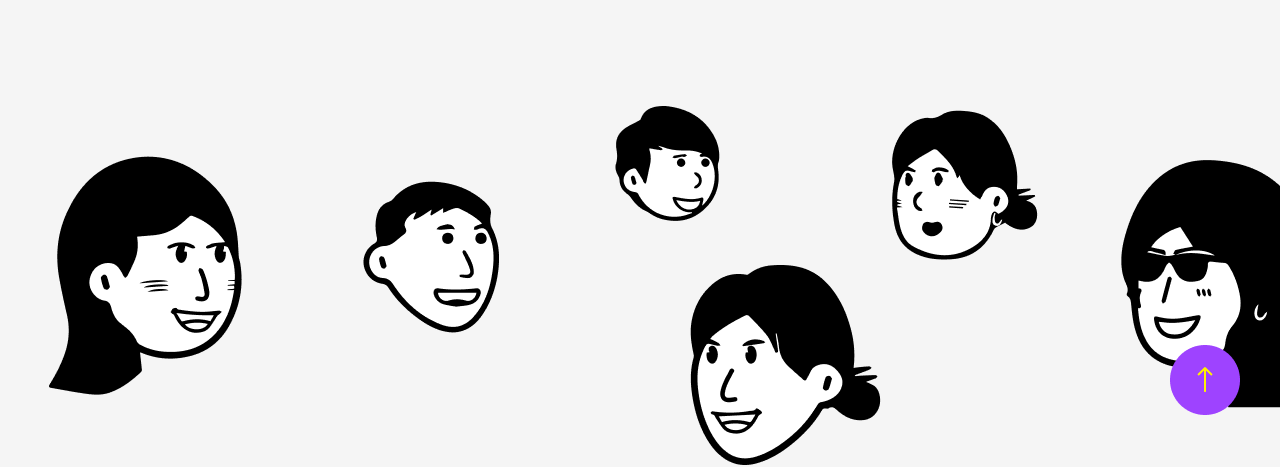
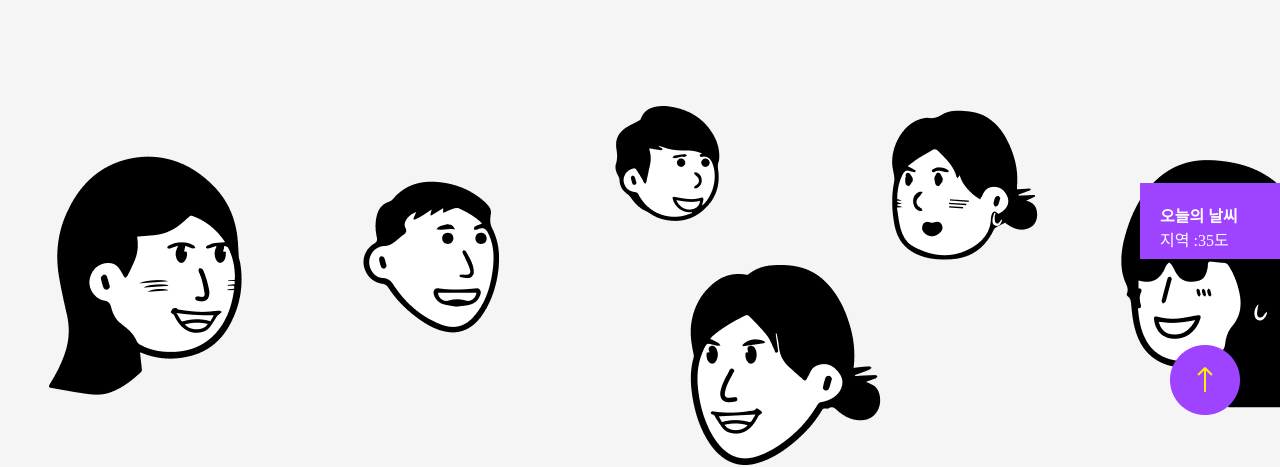
Before and after one commit to 0dytpq0/Team_Introduction_project, a plain HTML site: page index.html in a window 1280 px wide. Shown: the part 341-808 px from the top of the page. Drawn offline with Linux system fonts and the light colour scheme; a script that the page names is missing.

Commit message:
index.js main.css

```diff
--- a/css/main.css
+++ b/css/main.css
@@ -20,3 +20,8 @@
 
 /*btn_top*/
 #btn_top{position: fixed;bottom:40px; right: 40px;}
+
+/* weather */
+#weather{width: 100px;padding:20px; height:36px;position: fixed;right:0;bottom:200px;background-color: #9E43FF;color:white;}
+#weather ul{overflow: hidden;}
+#weather ul li{float: left;}
--- a/js/index.js
+++ b/js/index.js
@@ -1,5 +1,5 @@
-// top scroll button
 window.onload = function(){
+  // top scroll button
   const btnScroll = document.querySelector("#btn_top");
   btnScroll.addEventListener("click",function(){
     if(window.scrollY > 80){
@@ -9,4 +9,5 @@
       });
     }
   });
+
 }
```
